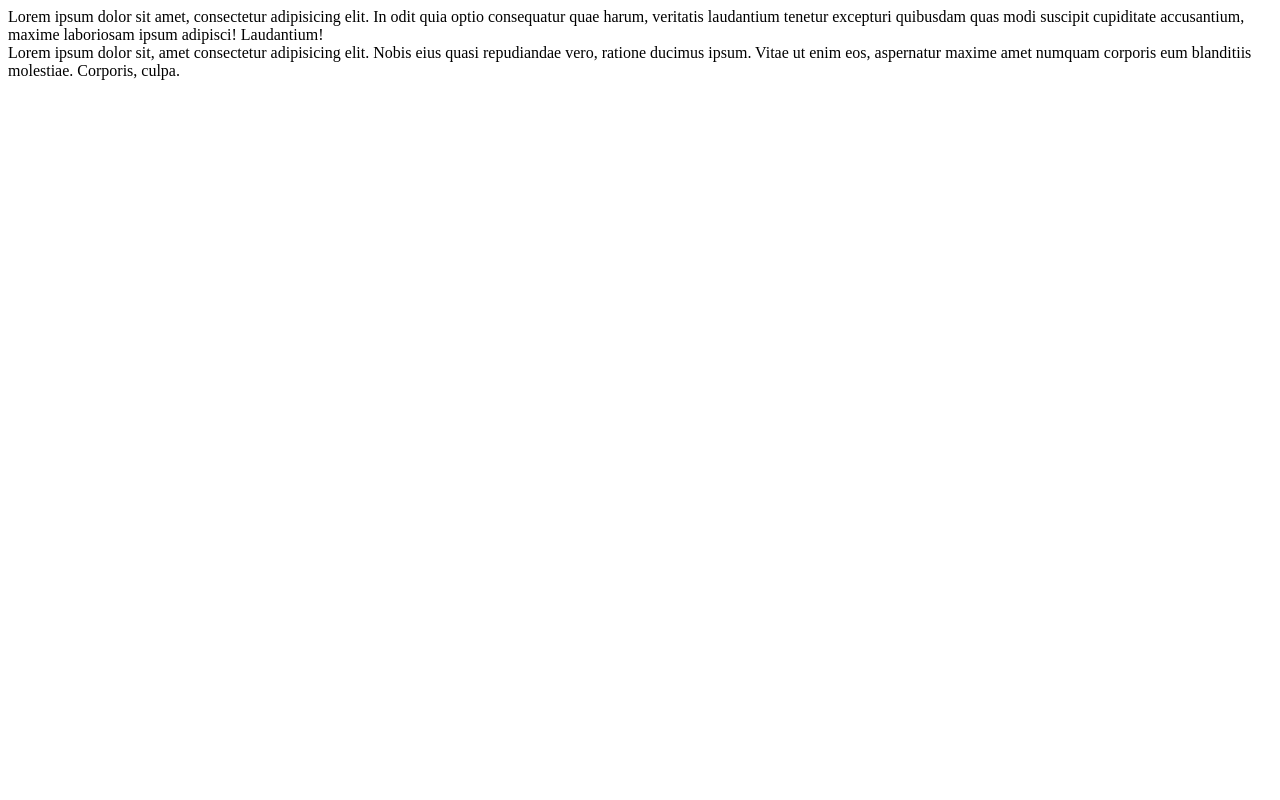
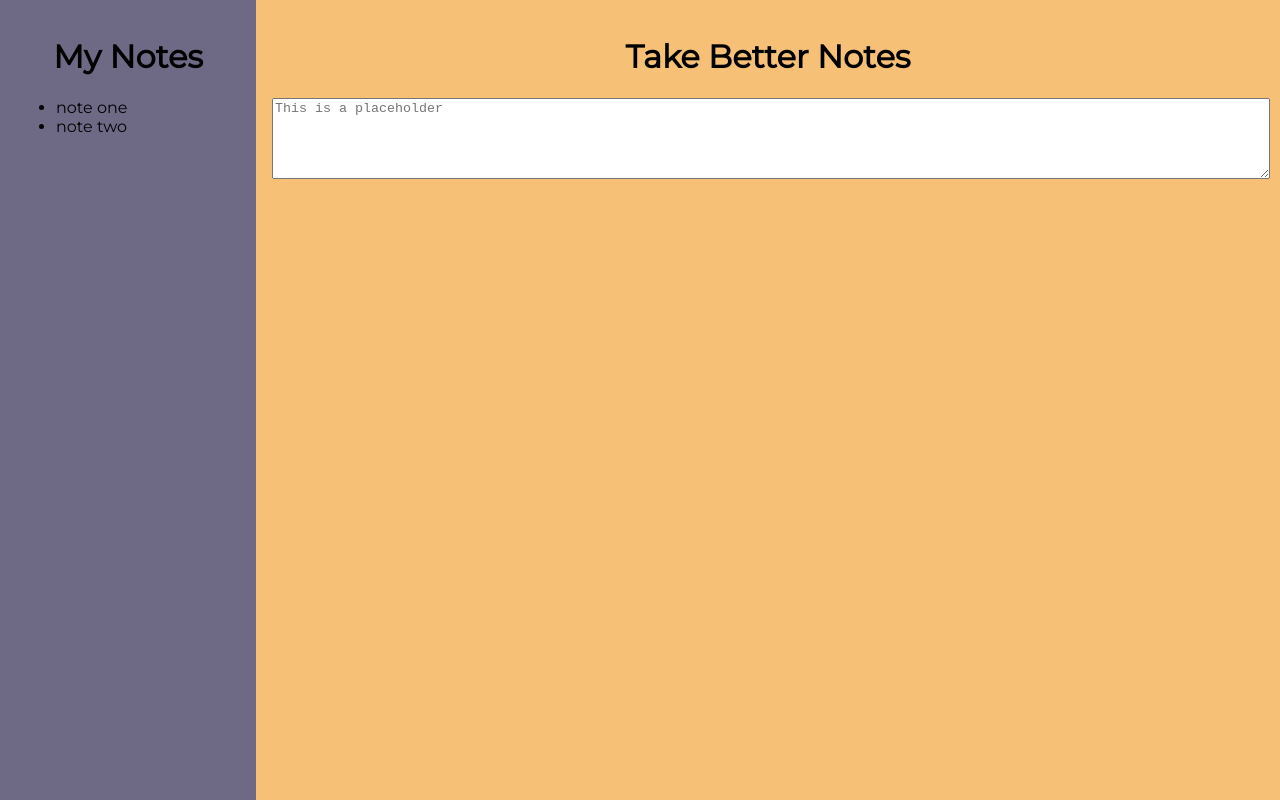
Before and after one commit to xubryan123/assignment1, a plain HTML site: page index.html in a window 1280 px wide. Drawn offline with Linux system fonts and the light colour scheme.

Commit message:
grid created textbox added

```diff
--- /dev/null
+++ b/css/stylesheet.css
@@ -0,0 +1,32 @@
+html,body{
+    font-family: 'Montserrat', sans-serif;
+    margin: 0;
+}
+
+header{
+    text-align: center;
+}
+
+#right{
+    background-color: #f6c177;
+}
+
+#left{
+    box-sizing: border-box;
+    background-color: #6e6a86;
+}
+.wrapper > div{
+    padding: 1em;
+    border: 0px;
+    margin: 0px;
+}
+
+.wrapper{
+    display:grid;
+    height: 100vh;
+    grid-template-columns: 1fr 4fr;
+}
+
+textarea{
+    width: 100%;
+}
--- a/index.html
+++ b/index.html
@@ -1,18 +1,33 @@
 <!DOCTYPE html>
 <html lang="en">
   <head>
-    <meta charset="UTF-8">
-    <meta http-equiv="X-UA-Compatible" content="IE=edge">
-    <meta name="viewport" content="width=device-width, initial-scale=1.0">
+    <meta charset="UTF-8" />
+    <meta http-equiv="X-UA-Compatible" content="IE=edge" />
+    <meta name="viewport" content="width=device-width, initial-scale=1.0" />
+    <link rel="stylesheet" href="css/stylesheet.css" />
+    <link rel="preconnect" href="https://fonts.gstatic.com" />
+    <link
+      href="https://fonts.googleapis.com/css2?family=Montserrat&display=swap"
+      rel="stylesheet"
+    />
     <title>Take Notes</title>
   </head>
   <body>
-    <div class='wrapper'>
-        <div>
-            Lorem ipsum dolor sit amet, consectetur adipisicing elit. In odit quia optio consequatur quae harum, veritatis laudantium tenetur excepturi quibusdam quas modi suscipit cupiditate accusantium, maxime laboriosam ipsum adipisci! Laudantium!
+    <div class="wrapper">
+      <div id="left">
+        <header>
+          <h1>My Notes</h1>
+        </header>
+        <ul>
+          <li>note one</li>
+          <li>note two</li>
+        </ul>
       </div>
-        <div>
-            Lorem ipsum dolor sit, amet consectetur adipisicing elit. Nobis eius quasi repudiandae vero, ratione ducimus ipsum. Vitae ut enim eos, aspernatur maxime amet numquam corporis eum blanditiis molestiae. Corporis, culpa.
+      <div id="right">
+        <header>
+          <h1>Take Better Notes</h1>
+        </header>
+        <textarea id="story" name="story" rows="5" cols="33" placeholder="This is a placeholder"></textarea>
       </div>
     </div>
   </body>
```
Also changed, not shown: stylesheet/stylesheet.css (deleted). Lines whose indentation alone changed are shown as unchanged.
